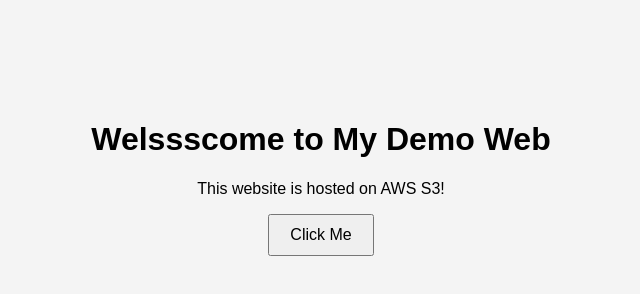
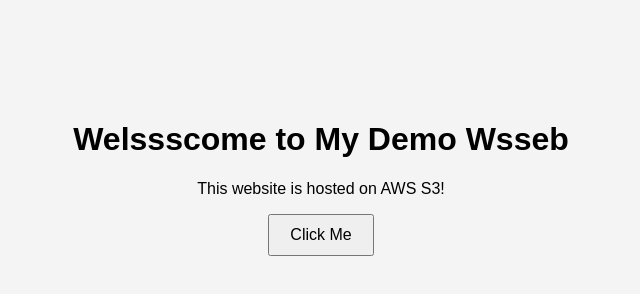
Before and after one commit to bohraayush25/projectx, a plain HTML site: page index.html in a window 1280 px wide. Shown: the whole page, without its empty margins (319-959 px from the left). Drawn offline with Linux system fonts and the light colour scheme.

Commit message:
Update index.html

```diff
--- a/index.html
+++ b/index.html
@@ -7,7 +7,7 @@
 </head>
 <body>
     <div class="container">
-        <h1>Welssscome to My Demo Web</h1>
+        <h1>Welssscome to My Demo Wsseb</h1>
         <p>This website is hosted on AWS S3!</p>
         <button onclick="sayHello()">Click Me</button>
     </div>
```
